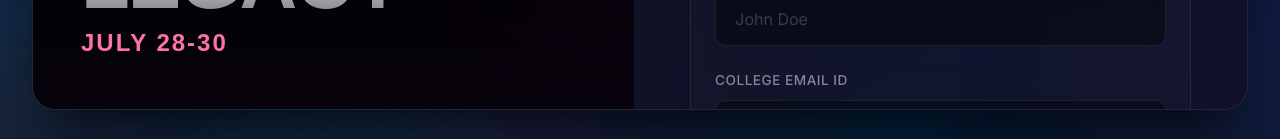
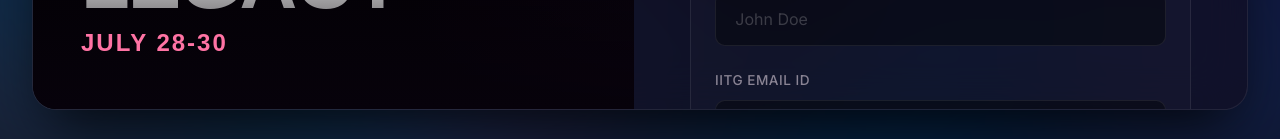
Before and after one commit to GDESClub/GDES-Frontend, a React (Vite) app in the folder Code/: page /legacy/register in a window 1280 px wide. Shown: the part 658-797 px from the top of the page. Built offline with nearby package versions, Linux system fonts and the light colour scheme; a web font is replaced by a local one.

Commit message:
Update RegistrationPage.jsx

```diff
--- a/Code/src/pages/RegistrationPage.jsx
+++ b/Code/src/pages/RegistrationPage.jsx
@@ -137,7 +137,7 @@ export default function RegistrationPage() {
       </div>
 
       <div className="input-group">
-        <label>College Email ID</label>
+        <label>IITG Email ID</label>
         <input
           type="email"
           required
```
